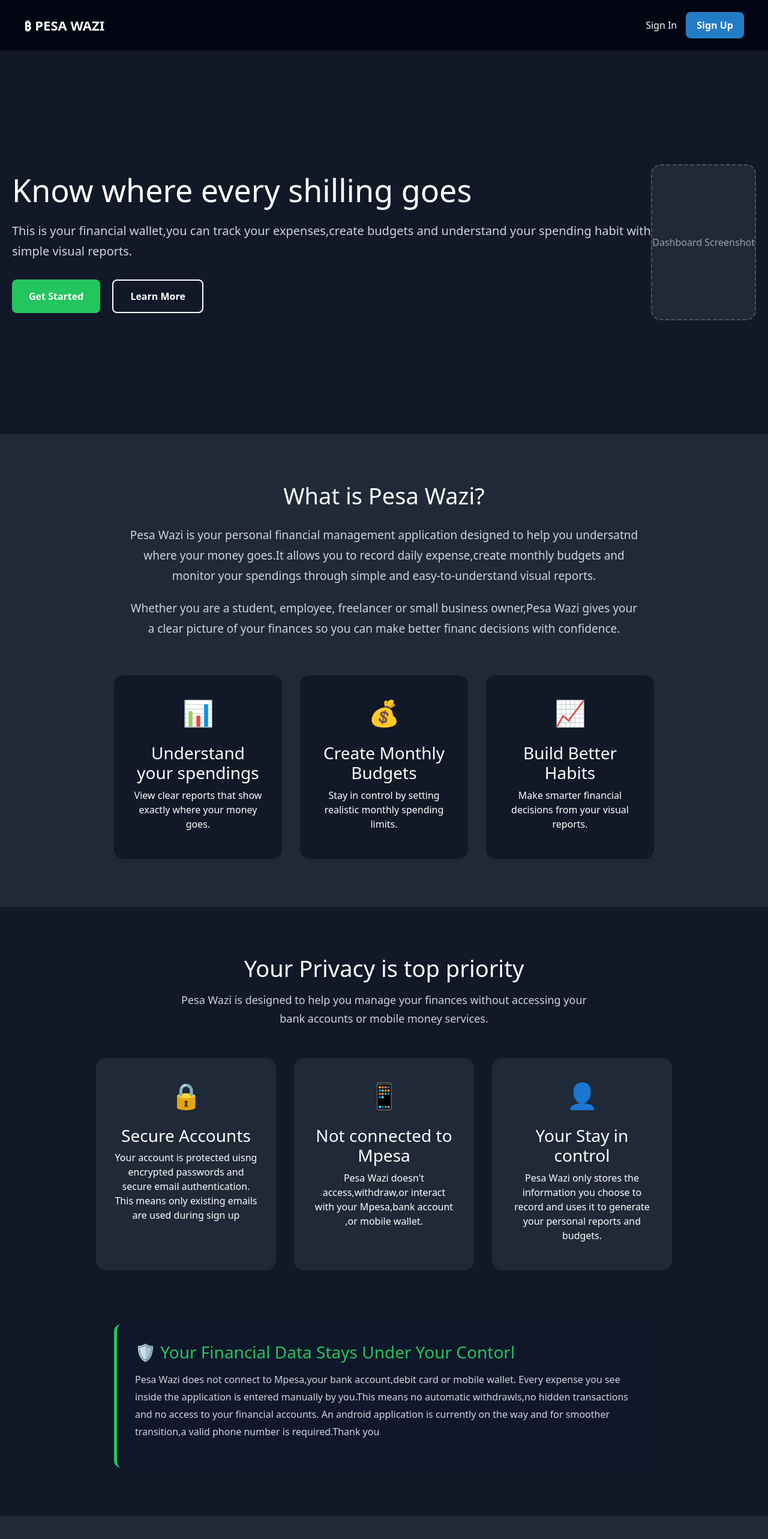
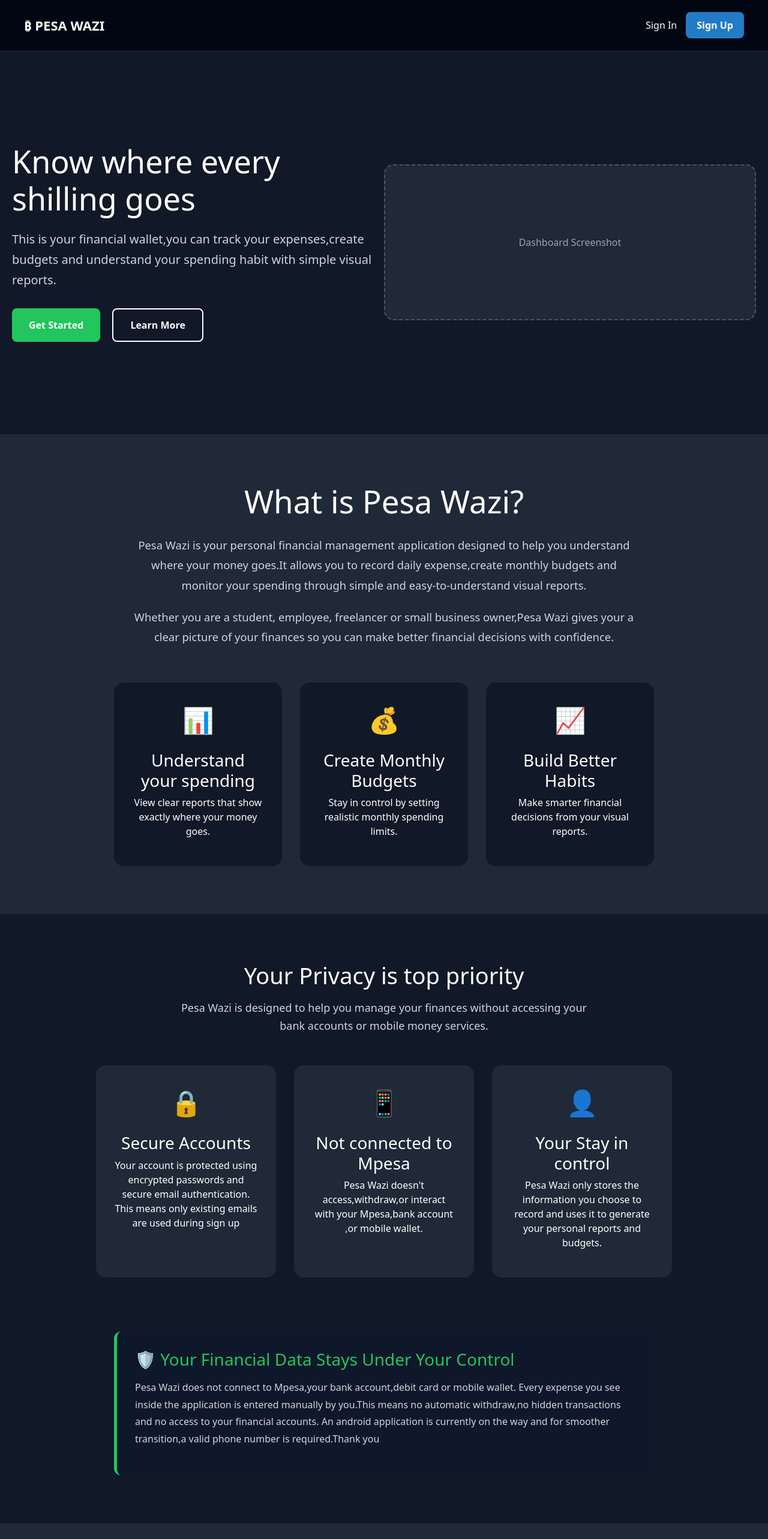
Before and after one commit to eugenemuthenya-debug/Current_project, a React (Create React App) app: page / in a window 1280 px wide. Shown: the top 2566 px of the page at 60% size. Built offline with nearby package versions, Linux system fonts and the light colour scheme.

Commit message:
corrected spelling mistakes,and added clamp to about.jsx

```diff
--- a/src/components/Addexpense.jsx
+++ b/src/components/Addexpense.jsx
@@ -11,7 +11,7 @@
 
   // ──  state ──────────────────────────────────────────
   const [user, setUser] = useState({});
-  // for our everchanging endpoint
+  // for our ever changing endpoint
   // const baseUrl="https://financial-backend-ps2l.onrender.com"
 
   useEffect(() => {
--- a/src/components/Landing/AboutApp.jsx
+++ b/src/components/Landing/AboutApp.jsx
@@ -5,15 +5,15 @@
 
       <p style={S.text}>
         Pesa Wazi is your personal financial management application designed to
-        help you undersatnd where your money goes.It allows you to record daily
-        expense,create monthly budgets and monitor your spendings through simple
+        help you understand where your money goes.It allows you to record daily
+        expense,create monthly budgets and monitor your spending through simple
         and easy-to-understand visual reports.
       </p>
 
       <p style={S.text}>
         Whether you are a student, employee, freelancer or small business
         owner,Pesa Wazi gives your a clear picture of your finances so you can
-        make better financ decisions with confidence.
+        make better financial decisions with confidence.
       </p>
 
       <div style={S.cardContainer}>
@@ -30,7 +30,7 @@
             <div style={S.icon}>
             📊
         </div>
-        <h3>Understand your spendings</h3>
+        <h3>Understand your spending</h3>
         <p>
             View clear reports that show exactly where your money goes.
         </p>
@@ -58,7 +58,7 @@
         e.currentTarget.style.boxShadow="0 12px 30px rgba(0,0,0,.35)"
       }}
       onMouseLeave={(e)=>{
-        e.currentTarget.style.transform="trnaslateY(0)"
+        e.currentTarget.style.transform="translateY(0)"
         e.currentTarget.style.boxShadow="none"
       }}>
         <div style={S.icon}>📈</div>
@@ -84,7 +84,7 @@
   },
 
   heading: {
-    fontSize: "38px",
+    fontSize:"clamp(2.5rem,5vw,3.3rem)",
     marginBottom: "25px",
     color: "#ffffff",
   },
@@ -92,7 +92,7 @@
   text: {
     maxWidth: "850px",
     margin: "0 auto 20px",
-    fontSize: "19px",
+    fontSize:"clamp(1rem,2vw,1.15rem)",
     lineHeight: 1.8,
     color: "#d1d5db",
   },
@@ -128,7 +128,7 @@
 // Who is it for
 // What problem does it solve
 
-// when we use e.currentTaregt-->we want the whole card to be transfomred since in the card we have an icon,a heading and a paragraph
+// when we use e.currentTarget-->we want the whole card to be transformed since in the card we have an icon,a heading and a paragraph
 // when we use e.target-->it only animates the exact text it hovers over.So if the mouse is above h3,this is wht will be animated not the whole card same as to the paragraph and the icon.
 // transform-->move this element
 // translateY(-6px)-->move vertically
@@ -136,7 +136,7 @@
 // (6px)=means down
 
 // boxShadow creates the shadow effect underneath the card when the mouse hover over it
-// boxShadow="0(horizotal offset=0) 12px(vertical offset)
+// boxShadow="0(horizontal offset=0) 12px(vertical offset)
 // 30px(blur) black/rgba(color) 0.35(opacity)"
 
 // is we use setState()=we would need to re render the component every time
--- a/src/components/Landing/Hero.jsx
+++ b/src/components/Landing/Hero.jsx
@@ -53,12 +53,12 @@
 
   left: {
     flex:1,
-    minwidth: "320px",
+    minWidth: "320px",
   },
 
   right: {
-    fkex:1,
-    minwidth: "320px",
+    flex:1,
+    minWidth: "320px",
     display: "flex",
     justifyContent: "center",
   },
@@ -117,4 +117,4 @@
 export default Hero
 
 // Hero-->is the first page the user sees when they visit most websites/landing page
-// Section-->tells browser its an importantsection of the page
+// Section-->tells browser its an important section of the page
--- a/src/components/Landing/Privacy.jsx
+++ b/src/components/Landing/Privacy.jsx
@@ -23,7 +23,7 @@
           <h3>Secure Accounts</h3>
 
           <p>
-            Your account is protected uisng encrypted passwords and secure email
+            Your account is protected using encrypted passwords and secure email
             authentication. This means only existing emails are used during sign
             up
           </p>
@@ -69,13 +69,13 @@
 
         <div style={S.noticeBox}>
           <h3 style={S.noticeHeading}>
-            🛡 Your Financial Data Stays Under Your Contorl
+            🛡 Your Financial Data Stays Under Your Control
           </h3>
 
           <p style={S.noticeText}>
             Pesa Wazi does not connect to Mpesa,your bank account,debit card or
             mobile wallet. Every expense you see inside the application is
-            entered manually by you.This means no automatic withdrawls,no hidden
+            entered manually by you.This means no automatic withdraw,no hidden
             transactions and no access to your financial accounts. An android
             application is currently on the way and for smoother transition,a
             valid phone number is required.Thank you
--- a/src/components/Landing/Screenshots.jsx
+++ b/src/components/Landing/Screenshots.jsx
@@ -2,33 +2,33 @@
   const previews = [
     {
       title: "Signup",
-      Description: "Create your free account",
+      Description: "Create your free account.",
       image: "/images/Register.png",
     },
     {
       title: "Sign in",
-      Description: "Log in if you already have a free acount",
+      Description: "Log in if you already have a free account.",
       image: "/images/Signin.png",
     },
     {
       title: "Email Verification",
       Description:
-        "During registration enter your exsisting email since a code will be sent to it",
+        "During registration enter a valid email because a  verification code will be sent to it.",
       image: "/images/VerifyEmail.png",
     },
     {
       title: "Add Budget",
-      Description: "Set your daily, weekly or monthly budget",
+      Description: "Set your daily, weekly or monthly budget.",
       image: "/images/AddBudget.png",
     },
     {
       title: "Dashboard",
-      Description: "View everything on your personal dashboard",
+      Description: "View everything on your personal dashboard.",
       image: "/images/Dashboard.png",
     },
     {
       title: "Visual Reports",
-      Description: "Your expenses as avisal report",
+      Description: "Your expenses as a visual report.",
       image: "/images/VisualReports.png",
     },
   ];
```
Also changed, not shown: cspell.json (added, +11 -0 lines).
